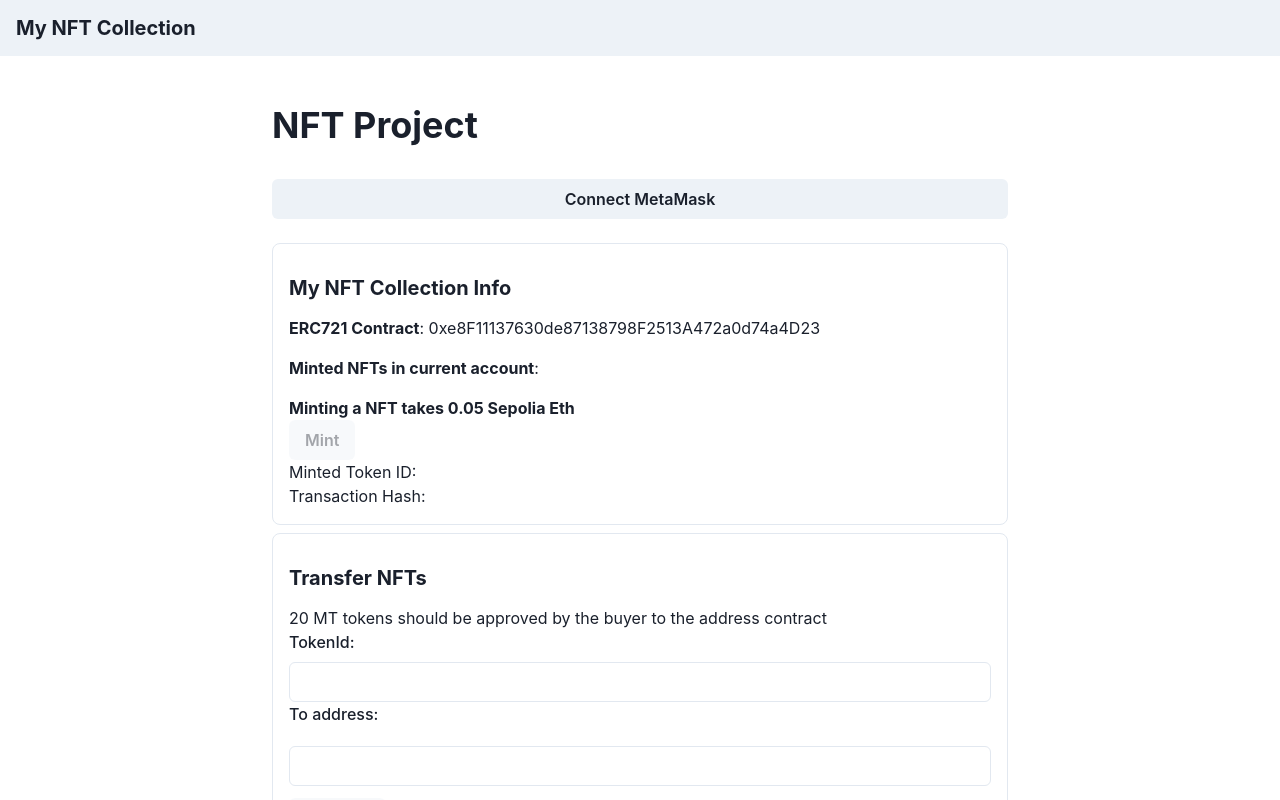
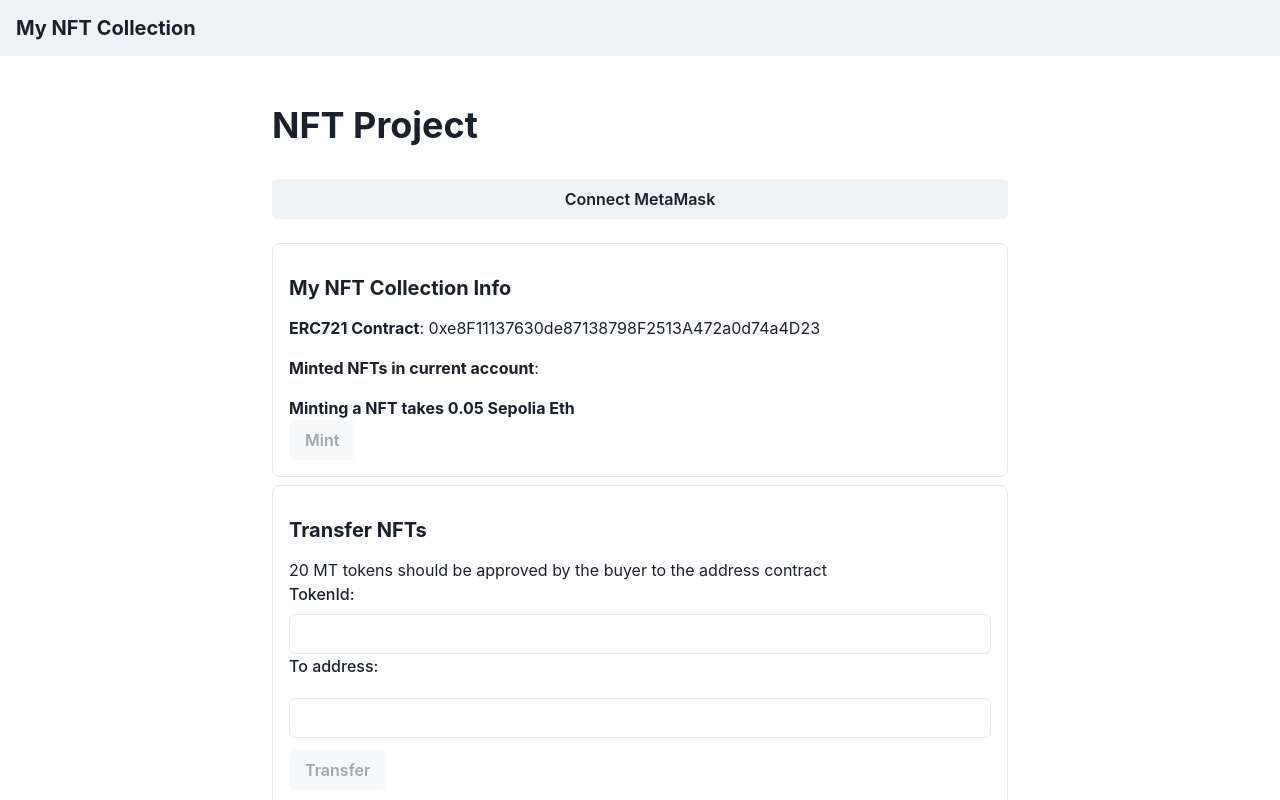
Before and after one commit to mahakchamria/MyNFTCollection, a Next.js app: page / in a window 1280 px wide. Shown: the top 800 px of the page. Built offline with nearby package versions, Linux system fonts and the light colour scheme.

Commit message:
first commit

```diff
--- a/src/components/MintERC721.tsx
+++ b/src/components/MintERC721.tsx
@@ -67,7 +67,7 @@ export default function ReadERC721(props:Props){
       <Button type="submit" isDisabled={!currentAccount}>Mint</Button>
       {contractError && <p>Error: {contractError}</p>}
       <br></br>
-      {tokenId !== 0 && (
+      {tokenId !== undefined && (
         <div>
           <p>Minted Token ID: {tokenId}</p>
           <p>Transaction Hash: {transactionHash}</p>
```
